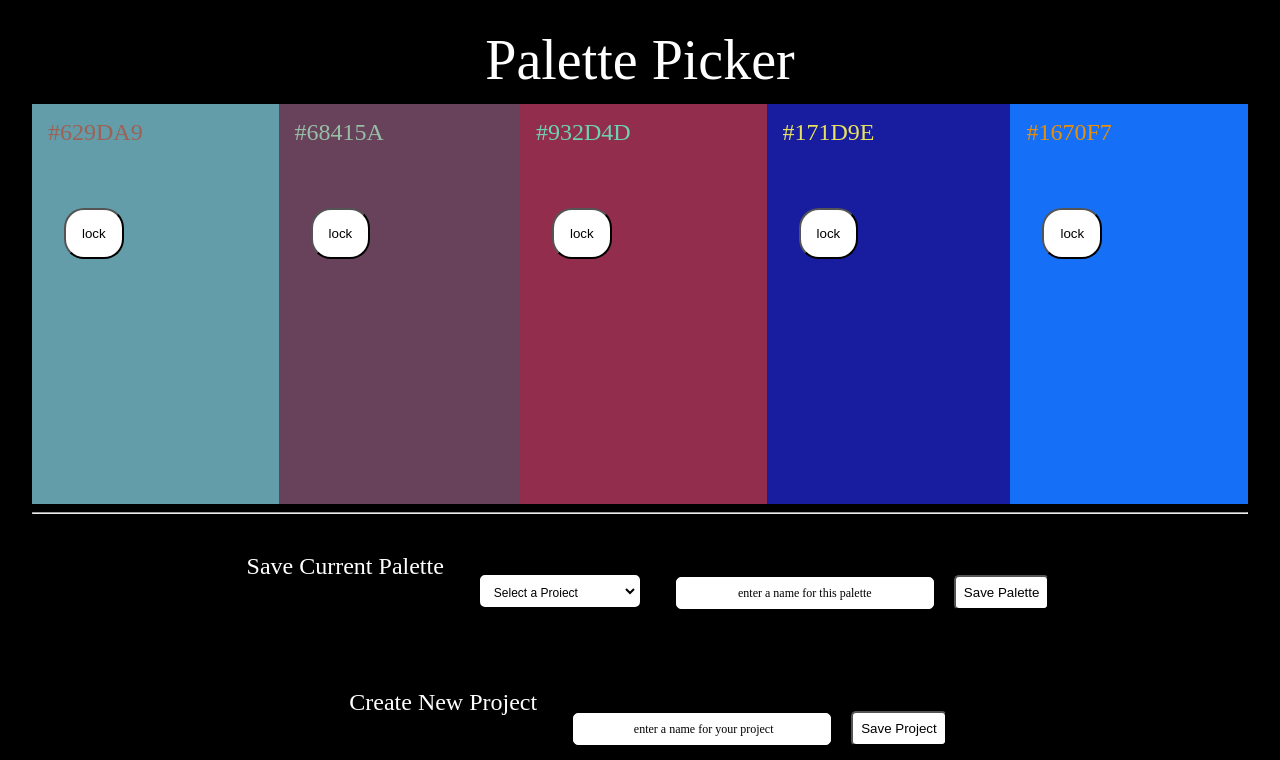
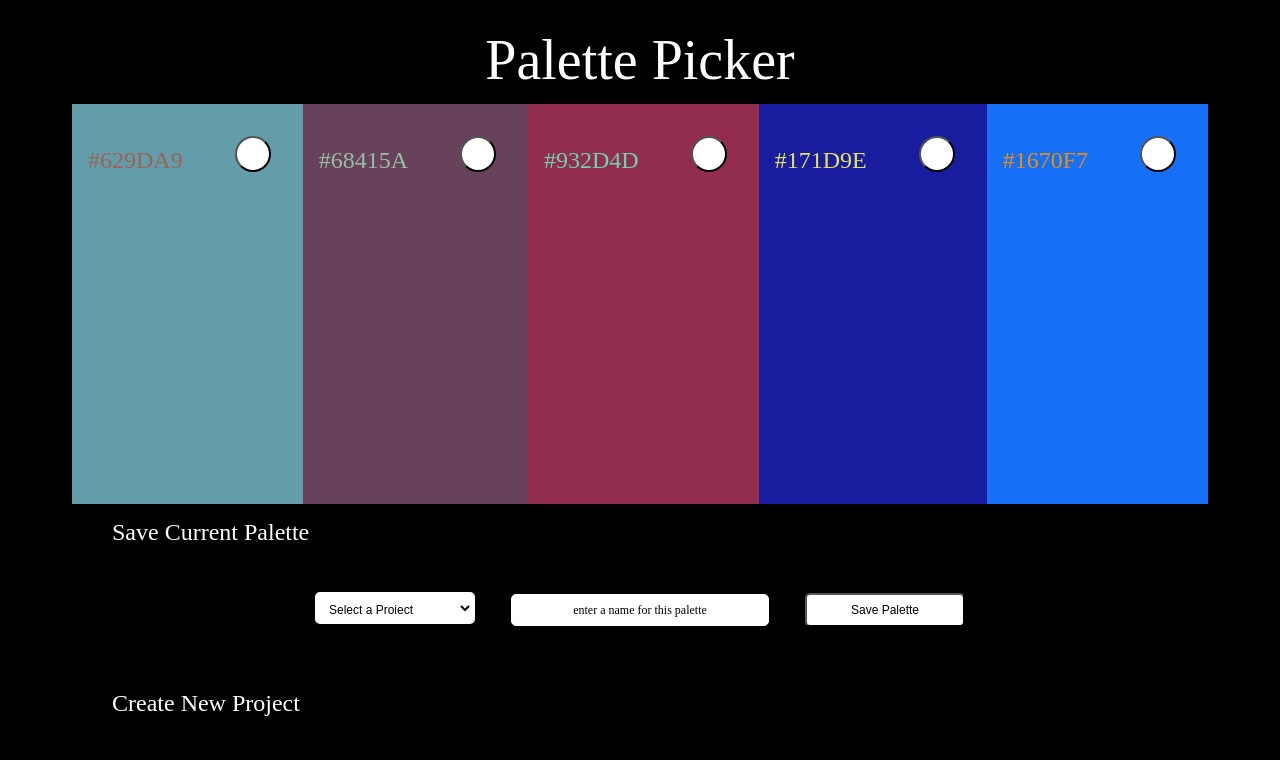
Before and after one commit to jeremiahjstanley/palette-picker, a website: page public/index.html in a window 1280 px wide. Shown: the top 760 px of the page. Drawn offline with nearby package versions, Linux system fonts and the light colour scheme; no server answers.

Commit message:
Remove lock text for styling and reposition form titles

```diff
--- a/public/index.html
+++ b/public/index.html
@@ -19,42 +19,40 @@
 	<main class="main-palette">
 		<section class='color-0-section'>
 			<h3 class="color-0-text"></h3>
-			<button class='lock-button'>lock</button>
+			<button class='lock-button'></button>
 		</section>
 		<section class='color-1-section'>
 			<h3 class="color-1-text"></h3>
-			<button class='lock-button'>lock</button>
+			<button class='lock-button'></button>
 		</section>
 		<section class='color-2-section'>
 			<h3 class="color-2-text"></h3>
-			<button class='lock-button'>lock</button>
+			<button class='lock-button'></button>
 		</section>
 		<section class='color-3-section'>
 			<h3 class="color-3-text"></h3>
-			<button class='lock-button'>lock</button>
+			<button class='lock-button'></button>
 		</section>
 		<section class='color-4-section'>
 			<h3 class="color-4-text"></h3>
-			<button class='lock-button'>lock</button>
+			<button class='lock-button'></button>
 		</section>
 	</main>
 
-	<hr>
-
+	<h3 class="form-header">Save Current Palette</h3>
 	<form class="save-palette-form">
-		<h3>Save Current Palette</h3>
 		<select class='project-dropdown'>
 			<option value='' default>Select a Project</option>
 		</select>
 		<input type="text" class="palette-input-field" placeholder="enter a name for this palette">
-		<button class="save-palette-button">Save Palette</button>
+		<button class="save-palette-button save-button">Save Palette</button>
 		<p class='palette-feedback-text'></p>
 	</form>
 
+	<h3 class="form-header">Create New Project</h3>
 	<form class="save-project-form">
-		<h3>Create New Project</h3>
 		<input type=text class="project-input-field" placeholder=" enter a name for your project">
-		<button class="save-project-button">Save Project</button>
+		<button class="save-project-button save-button">Save Project</button>
 		<p class='project-feedback-text'></p>
 	</form>
 
```
